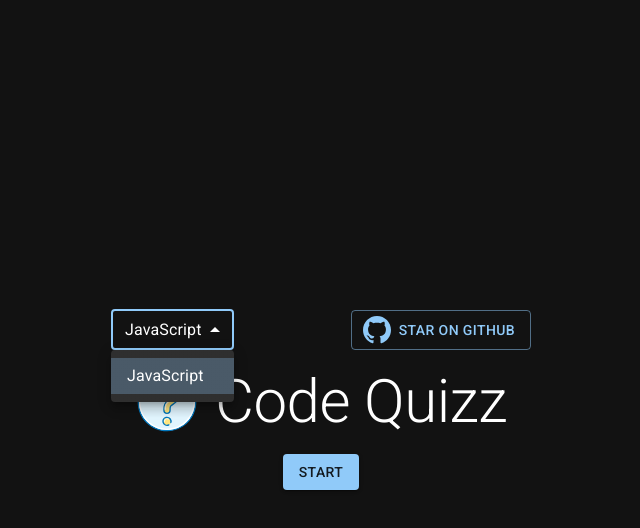
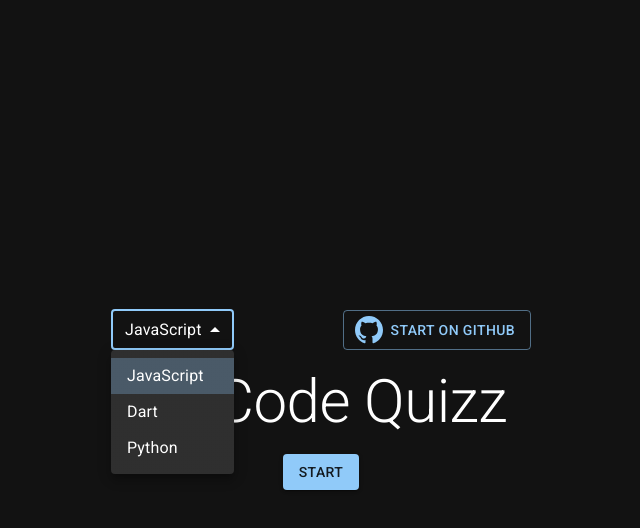
Before and after one commit to isaias-alt/code-quizz, a React (Vite) app: page / in a window 1280 px wide. Both pictures are taken after a click on the element "JavaScript". Shown: the top 528 px of the page, without its empty margins (319-959 px from the left). Built offline with nearby package versions, Linux system fonts and the light colour scheme.

Commit message:
work on multiple programming language support

```diff
--- a/src/components/Header.tsx
+++ b/src/components/Header.tsx
@@ -1,14 +1,16 @@
 import { Button, MenuItem, Select, Stack, Box } from "@mui/material";
 import { SetStateAction, useState } from "react";
 import { GitHubIcon } from "./icons/GitHubIcon";
+import { useQuestionsStore } from "../store/questions";
 
 export const Header = () => {
   const [language, setLanguage] = useState("javascript");
+  const setSelectedLanguage = useQuestionsStore(state => state.setSelectedLanguage);
 
-  const handleProgrammingLanguageChange = (event: {
-    target: { value: SetStateAction<string> };
-  }) => {
-    setLanguage(event.target.value);
+  const handleProgrammingLanguageChange = (event: { target: { value: SetStateAction<string> } }) => {
+    const selectedLanguage = event.target.value as string
+    setLanguage(selectedLanguage)
+    setSelectedLanguage(selectedLanguage)
   };
 
   return (
@@ -27,6 +29,8 @@ export const Header = () => {
           inputProps={{ "aria-label": "programming language" }}
         >
           <MenuItem value="javascript">JavaScript</MenuItem>
+          <MenuItem value="dart">Dart</MenuItem>
+          <MenuItem value="python">Python</MenuItem>
         </Select>
         <Button
           variant="outlined"
@@ -34,7 +38,7 @@ export const Header = () => {
           href="https://github.com/isaias-alt/code-quizz"
           target="_blank"
         >
-          Star on GitHub
+          Start on GitHub
         </Button>
       </Stack>
     </Box>
--- a/src/components/Start.tsx
+++ b/src/components/Start.tsx
@@ -1,18 +1,19 @@
-import { Button } from "@mui/material"
-import { useQuestionsStore } from "../store/questions"
+import { Button } from "@mui/material";
+import { useQuestionsStore } from "../store/questions";
 
-const LIMIT_QUESTIONS = 10
+const LIMIT_QUESTIONS = 10;
 
 export const Start = () => {
-  const fetchQuestions = useQuestionsStore(state => state.fetchQuestions)
+  const fetchQuestions = useQuestionsStore(state => state.fetchQuestions);
+  const selectedLanguage = useQuestionsStore(state => state.selectedLanguage);
 
   const handleClick = () => {
-    fetchQuestions(LIMIT_QUESTIONS)
-  }
+    fetchQuestions(LIMIT_QUESTIONS, selectedLanguage);
+  };
 
   return (
     <Button onClick={handleClick} variant="contained" aria-label="start button">
-      start
+      Start
     </Button>
-  )
-}
+  );
+};
--- a/src/services/questions.ts
+++ b/src/services/questions.ts
@@ -1,7 +1,7 @@
 import { Question } from "../types.d";
 
-export const getAllQuestions = async (limit: number): Promise<Question[]> => {
-  const res = await fetch('http://localhost:5173/javascript.json');
+export const getAllQuestions = async (limit: number, language: string): Promise<Question[]> => {
+  const res = await fetch(`http://localhost:5173/${language}.json`);
   const data: Question[] = await res.json();
   return data.sort(() => Math.random() - 0.5).slice(0, limit);
 };
--- a/src/store/questions.ts
+++ b/src/store/questions.ts
@@ -7,19 +7,22 @@ import { getAllQuestions } from "../services/questions";
 interface State {
   questions: Question[]
   currentQuestion: number
-  fetchQuestions: (limit: number) => Promise<void>
+  selectedLanguage: string
+  fetchQuestions: (limit?: number, language?: string) => Promise<void>
   selectAnswer: (questionId: number, answerIndex: number) => void
   goNextQuestion: () => void
   goPreviousQuestion: () => void
+  setSelectedLanguage: (language: string) => void
   reset: () => void
 }
 
 export const useQuestionsStore = create<State>()(persist((set, get) => {
   return {
     questions: [],
+    selectedLanguage: 'javascript',
     currentQuestion: 0,
-    fetchQuestions: async (limit) => {
-      const questions = await getAllQuestions(limit);
+    fetchQuestions: async (limit = 10, language = get().selectedLanguage) => {
+      const questions = await getAllQuestions(limit, language);
       set({ questions });
     },
     selectAnswer: (questionId, answerIndex) => {
@@ -54,6 +57,9 @@ export const useQuestionsStore = create<State>()(persist((set, get) => {
     reset: () => {
       set({ currentQuestion: 0, questions: [] })
     },
+    setSelectedLanguage: (language: string) => {
+      set({ selectedLanguage: language });
+    }
   };
 }, {
   name: 'questions',
```
